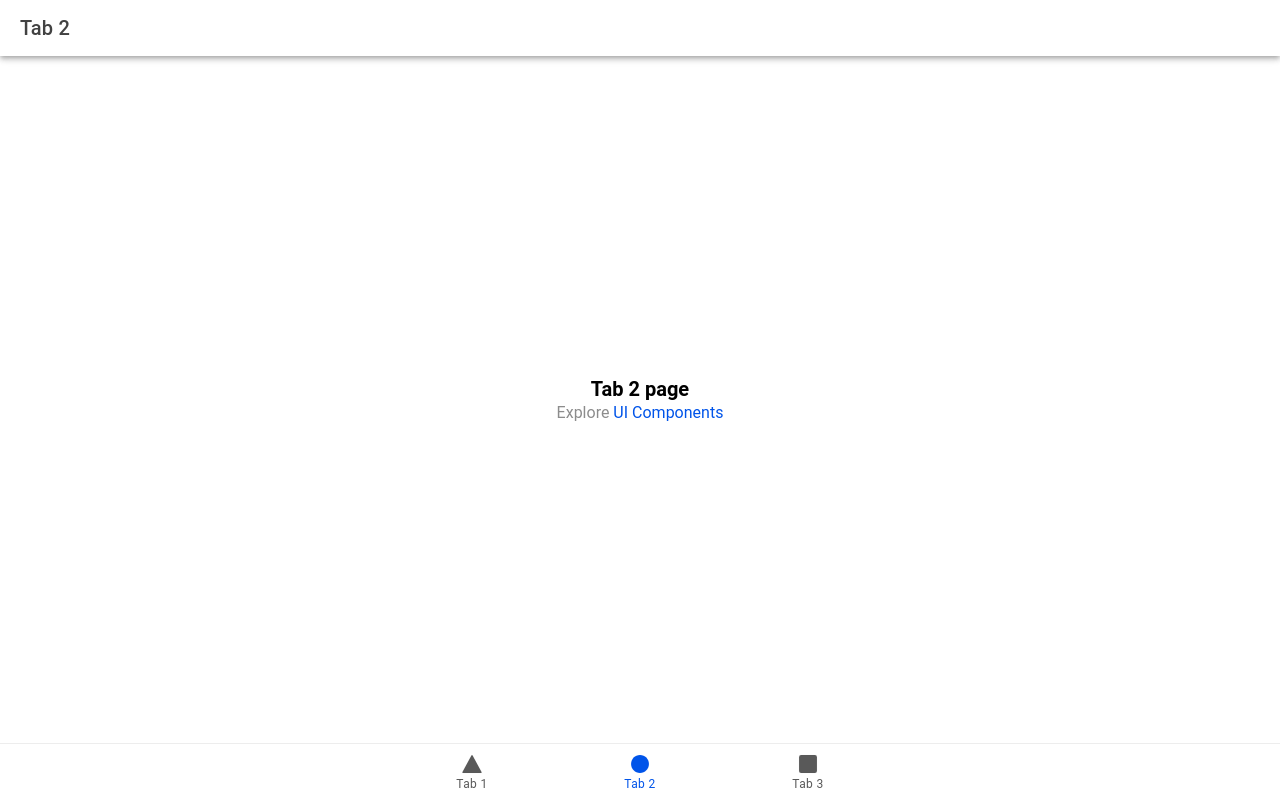
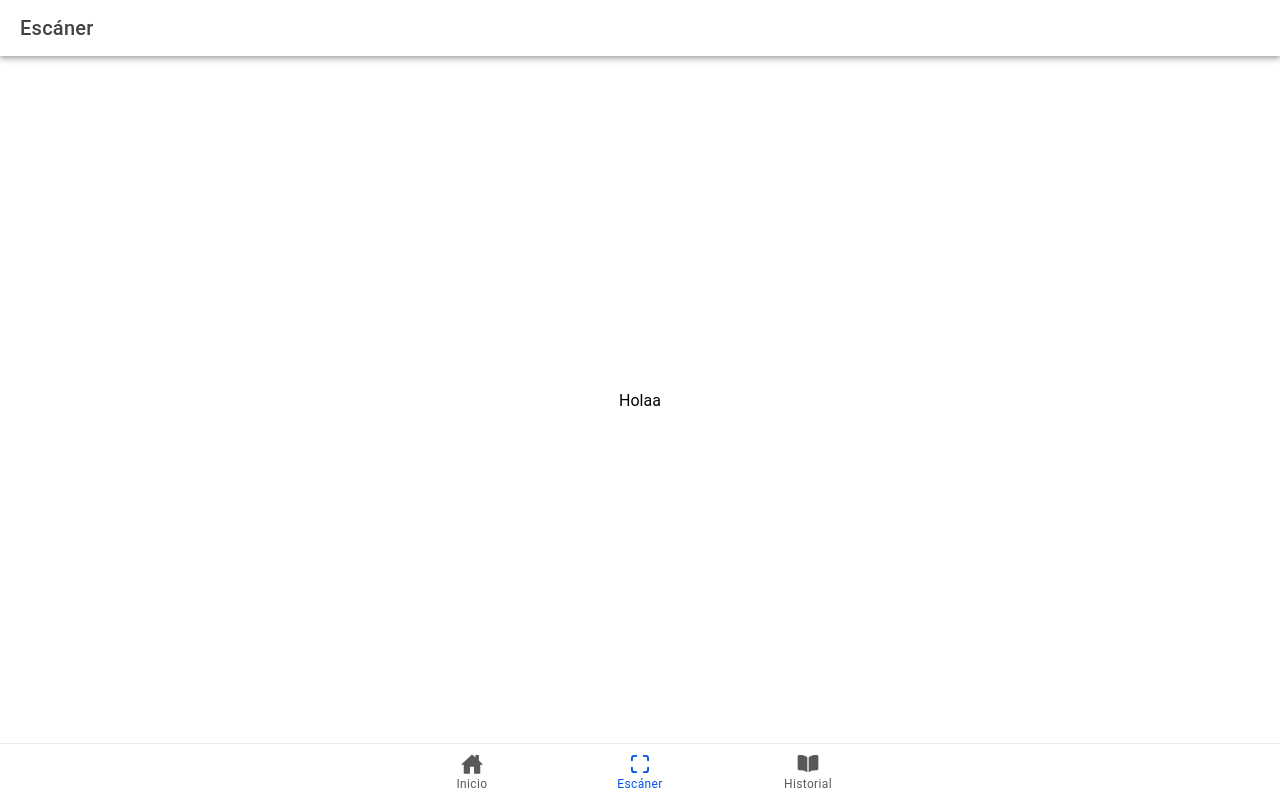
Before and after one commit to josalztrs/escaner-bp, a React (Vite) app: page /tab2 in a window 1280 px wide. Built offline with nearby package versions, Linux system fonts and the light colour scheme.

Commit message:
modificanco un  par de cosas

```diff
--- a/src/App.tsx
+++ b/src/App.tsx
@@ -10,7 +10,7 @@ import {
   setupIonicReact
 } from '@ionic/react';
 import { IonReactRouter } from '@ionic/react-router';
-import { ellipse, square, triangle } from 'ionicons/icons';
+import { book, homeSharp, scan } from 'ionicons/icons';
 import Tab1 from './pages/Tab1';
 import Tab2 from './pages/Tab2';
 import Tab3 from './pages/Tab3';
@@ -67,16 +67,16 @@ const App: React.FC = () => (
         </IonRouterOutlet>
         <IonTabBar slot="bottom">
           <IonTabButton tab="tab1" href="/tab1">
-            <IonIcon aria-hidden="true" icon={triangle} />
-            <IonLabel>Tab 1</IonLabel>
+            <IonIcon aria-hidden="true" icon={homeSharp} />
+            <IonLabel>Inicio</IonLabel>
           </IonTabButton>
           <IonTabButton tab="tab2" href="/tab2">
-            <IonIcon aria-hidden="true" icon={ellipse} />
-            <IonLabel>Tab 2</IonLabel>
+            <IonIcon aria-hidden="true" icon={scan} />
+            <IonLabel>Escáner</IonLabel>
           </IonTabButton>
           <IonTabButton tab="tab3" href="/tab3">
-            <IonIcon aria-hidden="true" icon={square} />
-            <IonLabel>Tab 3</IonLabel>
+            <IonIcon aria-hidden="true" icon={book} />
+            <IonLabel>Historial</IonLabel>
           </IonTabButton>
         </IonTabBar>
       </IonTabs>
--- a/src/components/ExploreContainer.tsx
+++ b/src/components/Inicio/HomeContainer.tsx
@@ -1,14 +1,15 @@
-import './ExploreContainer.css';
+import './HomeContainer.css';
 
 interface ContainerProps {
   name: string;
 }
 
+
+
 const ExploreContainer: React.FC<ContainerProps> = ({ name }) => {
   return (
     <div className="container">
-      <strong>{name}</strong>
-      <p>Explore <a target="_blank" rel="noopener noreferrer" href="https://ionicframework.com/docs/components">UI Components</a></p>
+      Holaa
     </div>
   );
 };
--- a/src/pages/Tab1.tsx
+++ b/src/pages/Tab1.tsx
@@ -1,5 +1,5 @@
 import { IonContent, IonHeader, IonPage, IonTitle, IonToolbar } from '@ionic/react';
-import ExploreContainer from '../components/ExploreContainer';
+import ExploreContainer from '../components/Inicio/HomeContainer';
 import './Tab1.css';
 
 const Tab1: React.FC = () => {
@@ -7,13 +7,13 @@ const Tab1: React.FC = () => {
     <IonPage>
       <IonHeader>
         <IonToolbar>
-          <IonTitle>Tab 1</IonTitle>
+          <IonTitle>Inicio</IonTitle>
         </IonToolbar>
       </IonHeader>
       <IonContent fullscreen>
         <IonHeader collapse="condense">
           <IonToolbar>
-            <IonTitle size="large">Tab 1</IonTitle>
+            <IonTitle size="large">Hola</IonTitle>
           </IonToolbar>
         </IonHeader>
         <ExploreContainer name="Tab 1 page" />
--- a/src/pages/Tab2.tsx
+++ b/src/pages/Tab2.tsx
@@ -1,5 +1,5 @@
 import { IonContent, IonHeader, IonPage, IonTitle, IonToolbar } from '@ionic/react';
-import ExploreContainer from '../components/ExploreContainer';
+import ExploreContainer from '../components/Inicio/HomeContainer';
 import './Tab2.css';
 
 const Tab2: React.FC = () => {
@@ -7,7 +7,7 @@ const Tab2: React.FC = () => {
     <IonPage>
       <IonHeader>
         <IonToolbar>
-          <IonTitle>Tab 2</IonTitle>
+          <IonTitle>Escáner</IonTitle>
         </IonToolbar>
       </IonHeader>
       <IonContent fullscreen>
--- a/src/pages/Tab3.tsx
+++ b/src/pages/Tab3.tsx
@@ -1,5 +1,5 @@
 import { IonContent, IonHeader, IonPage, IonTitle, IonToolbar } from '@ionic/react';
-import ExploreContainer from '../components/ExploreContainer';
+import ExploreContainer from '../components/Inicio/HomeContainer';
 import './Tab3.css';
 
 const Tab3: React.FC = () => {
@@ -7,7 +7,7 @@ const Tab3: React.FC = () => {
     <IonPage>
       <IonHeader>
         <IonToolbar>
-          <IonTitle>Tab 3</IonTitle>
+          <IonTitle>Historial</IonTitle>
         </IonToolbar>
       </IonHeader>
       <IonContent fullscreen>
```
Also changed, not shown: src/components/Inicio/apiFetcher.ts (added, +9 -0 lines), src/components/Inicio/HomeContainer.css (renamed from src/components/ExploreContainer.css).
